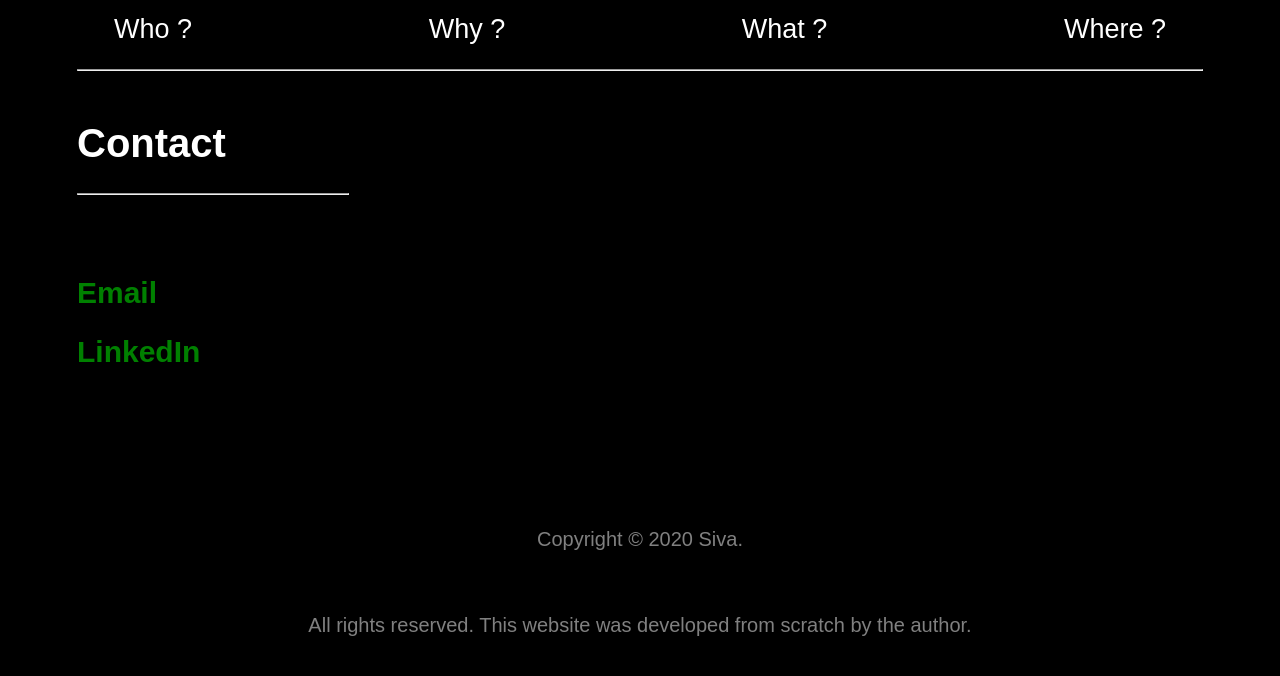
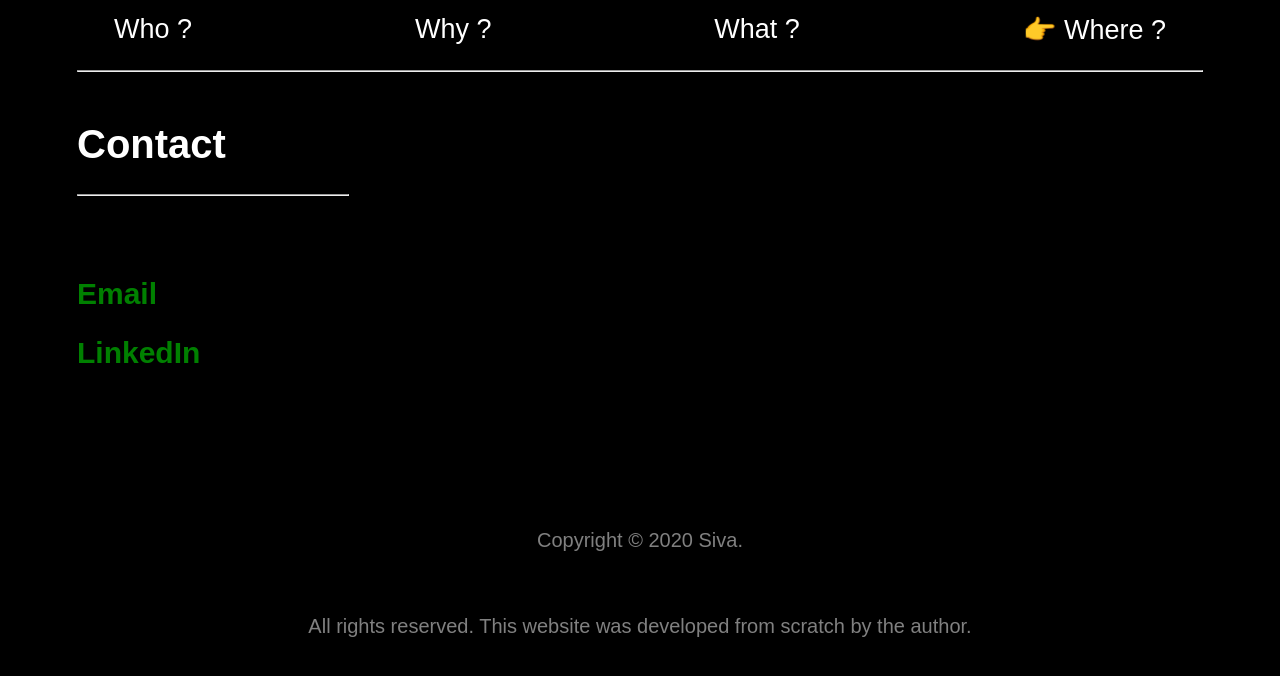
Before and after one commit to UaSiva/firstGitPage, a plain HTML site: page where.html in a window 1280 px wide. Drawn offline with Linux system fonts and the light colour scheme.

Commit message:
Update where.html

```diff
--- a/where.html
+++ b/where.html
@@ -71,7 +71,7 @@ footer {
   <a href="index.html">Who ?</a>
   <a href="why.html">Why ?</a>
   <a href="what.html">What ?</a>
-  <a href="where.html">Where ?</a>
+  <a href="where.html"> 👉 Where ?</a>
 </div>
 
 <hr>
```
